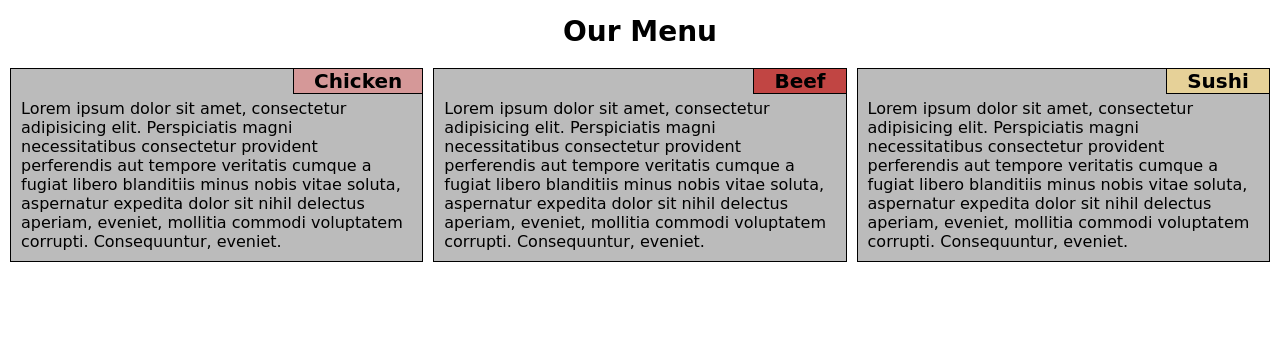
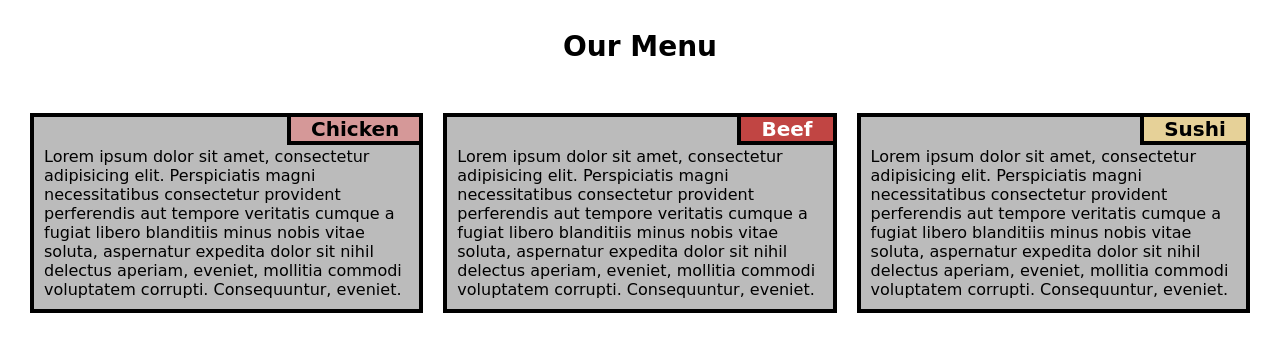
Before and after one commit to saurabh22111999/module2-solution, a plain HTML site: page index.html in a window 1280 px wide. Drawn offline with Linux system fonts and the light colour scheme.

Commit message:
Update style.css

```diff
--- a/css/style.css
+++ b/css/style.css
@@ -5,36 +5,42 @@ body {
   box-sizing: border-box;
   margin: 0;
   padding: 0;
+  border-width: 3px solid black;
 }
 h1 {
   font-size: 175%;
   text-align: center;
-  margin: 15px 0 20px 0;
+  margin: 30px 0 40px 0;
 }
 h2 {
   position: absolute;
-  right: 0;
-  top:0;
+  right: -4px;
+  top: -4px;
   font-size: 125%;
   padding: 0 20px 0 20px;
-  border: solid black;
-  border-width: 0 0 1px 1px;
+
+  border: 3px solid black;
+  border-width: 1px 1px 1px 1px;
 }
 section {
   position: relative;
-  border: 1px solid black;
+  border: 4px solid black;
   background: #bbbbbb;
   padding: 30px 10px 10px 10px;
-  margin: 0 5px 10px 5px;
+  margin: 10px 10px 10px 10px;
 }
 #chicken {
   background-color: #D59898;
+  border : 4px solid black;
 }
 #beef {
+  color: white;
   background-color: #C14543;
+  border : 4px solid black;
 }
 #sushi {
   background-color: #E6D198;
+  border : 4px solid black;
 }
 
 /* Simple Responsive Framework. */
@@ -42,7 +48,7 @@ section {
   width: 100%;
 }
 .extern-margin {
-  margin: 0 5px 0 5px;
+  margin: 20px 20px 20px 20px;
 }
 
 /********** Large devices only **********/
```
